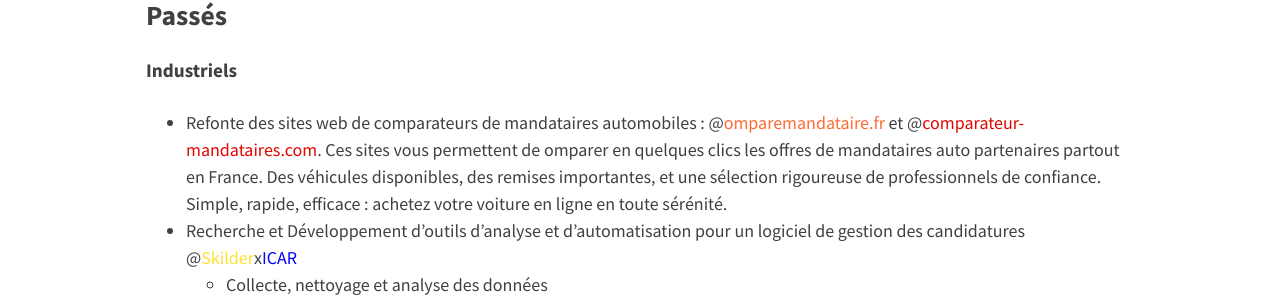
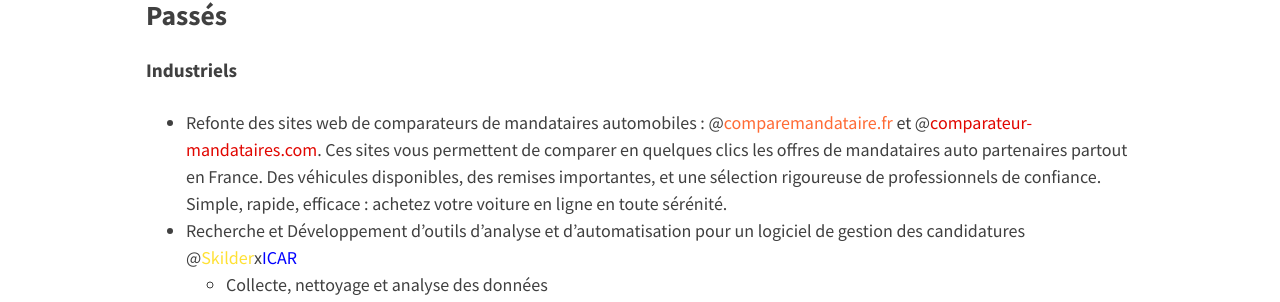
Before and after one commit to ludivinero/ludivinero.github.io, a Jekyll site: the page built from projets.md, in a window 1280 px wide. Shown: the part 682-984 px from the top of the page. Built offline with Jekyll 4.4.1, drawn with Linux system fonts in a browser that asks for light colours; nearby versions of some CDN libraries.

Commit message:
Update projets.md

```diff
--- a/projets.md
+++ b/projets.md
@@ -14,7 +14,7 @@ entries_layout: list
 
 ## Passés
 #### Industriels
-- Refonte des sites web de comparateurs de mandataires automobiles : @<a href="https://www.comparemandataire.fr" style="color:#ff6b35; text-decoration:none;">omparemandataire.fr</a> et @<a href="https://www.comparateur-mandataires.com" style="color:#e10600; text-decoration:none;">comparateur-mandataires.com</a>. Ces sites vous permettent de omparer en quelques clics les offres de mandataires auto partenaires partout en France. Des véhicules disponibles, des remises importantes, et une sélection rigoureuse de professionnels de confiance. Simple, rapide, efficace : achetez votre voiture en ligne en toute sérénité.
+- Refonte des sites web de comparateurs de mandataires automobiles : @<a href="https://www.comparemandataire.fr" style="color:#ff6b35; text-decoration:none;">comparemandataire.fr</a> et @<a href="https://www.comparateur-mandataires.com" style="color:#e10600; text-decoration:none;">comparateur-mandataires.com</a>. Ces sites vous permettent de comparer en quelques clics les offres de mandataires auto partenaires partout en France. Des véhicules disponibles, des remises importantes, et une sélection rigoureuse de professionnels de confiance. Simple, rapide, efficace : achetez votre voiture en ligne en toute sérénité.
 - Recherche et Développement d'outils d'analyse et d'automatisation pour un logiciel de gestion des candidatures @<a href="https://skilder.fr" style="color:#ffe135; text-decoration:none;">Skilder</a>x<a href="http://icar.cnrs.fr/recherche/interactions-cognitions/equipe-12/" style="color:blue; text-decoration:none;">ICAR</a>
   - Collecte, nettoyage et analyse des données
   - Développement et déploiement de modèles de machine/deep learning (classification de textes, analyse des sentiments, speech-to-text, etc.)
```
